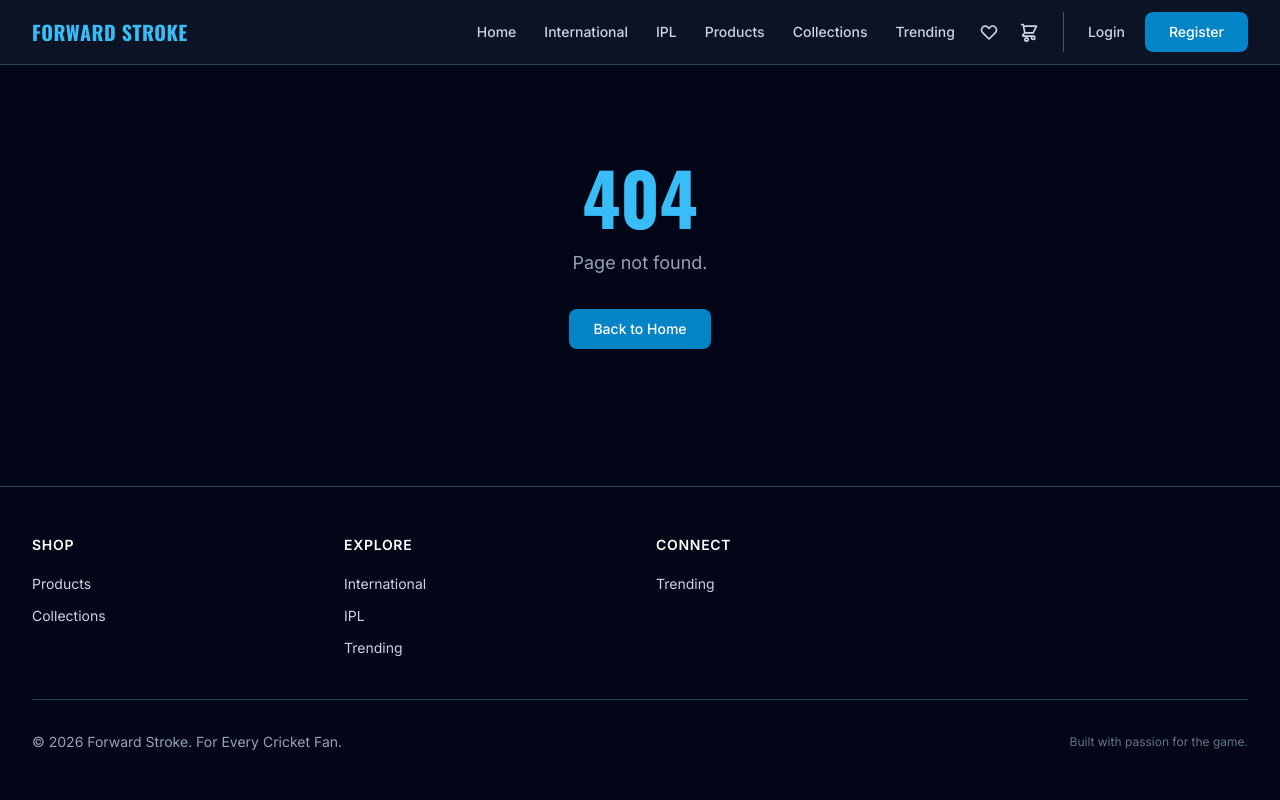
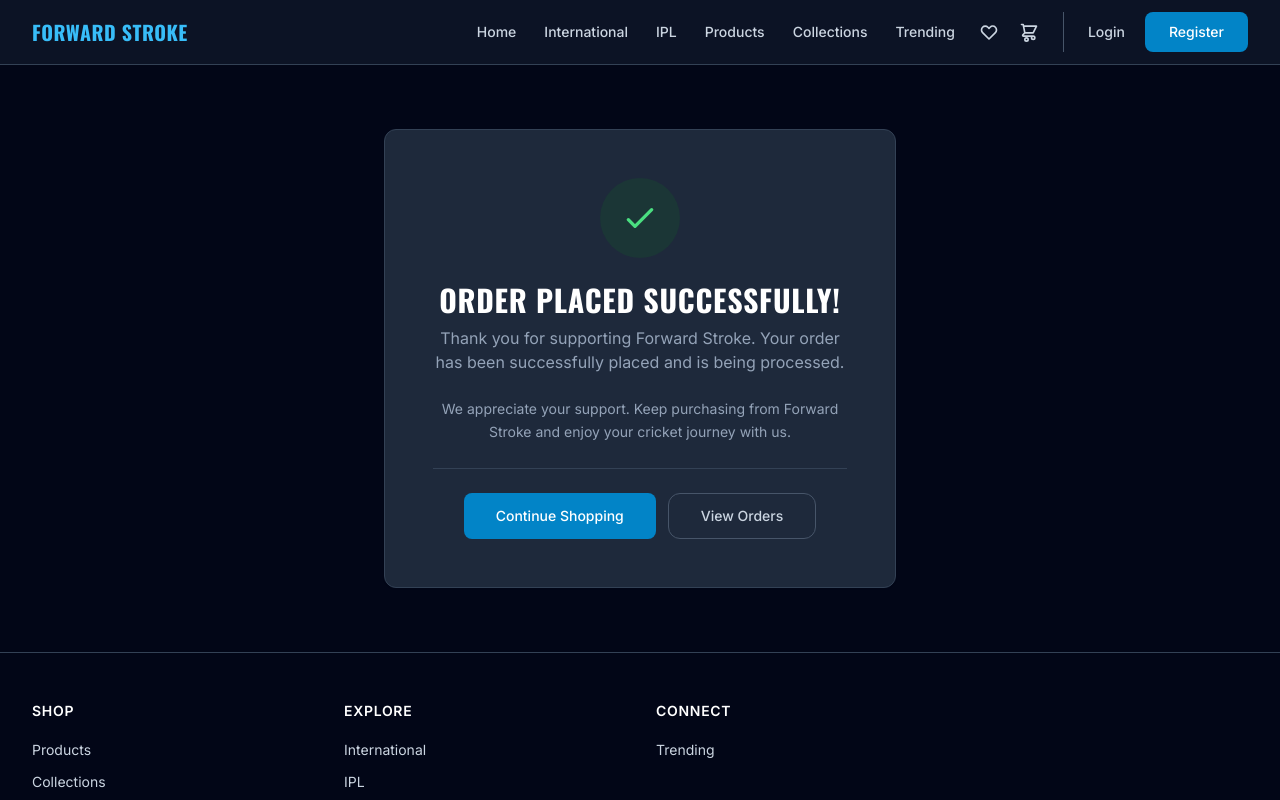
Before and after one commit to iamsujithsingh-06/forward-stroke, a React (Vite) app in the folder frontend/: page /order-success in a window 1280 px wide. Shown: the top 800 px of the page. Built offline with nearby package versions, Linux system fonts and the light colour scheme.

Commit message:
add order success page

```diff
--- a/frontend/src/pages/Cart.jsx
+++ b/frontend/src/pages/Cart.jsx
@@ -1,9 +1,10 @@
-import { Link } from 'react-router-dom';
+import { Link, useNavigate } from 'react-router-dom';
 import { useCart } from '../hooks/useCart';
 import Loading from '../components/Loading';
 
 export default function Cart() {
   const { items, loading, updateQuantity, removeItem, clearCart, total, itemCount } = useCart();
+  const navigate = useNavigate();
 
   if (loading) return <Loading fullPage text="Loading cart..." />;
 
@@ -131,11 +132,9 @@
 
               <button
   className="btn-primary w-full py-3 text-base"
-  onClick={() => {
-    alert(
-      "🎉 Your order has been successfully placed with Forward Stroke!\n\nThank you for your support ❤️\nKeep purchasing from our site and enjoy your cricket journey with us! 🏏"
-    );
-    clearCart();
+  onClick={async () => {
+    await clearCart();
+    navigate('/order-success');
   }}
 >
   Place Order
--- /dev/null
+++ b/frontend/src/pages/OrderSuccess.jsx
@@ -0,0 +1,39 @@
+import { Link } from 'react-router-dom';
+
+export default function OrderSuccess() {
+  return (
+    <section className="max-w-7xl mx-auto px-4 sm:px-6 lg:px-8 py-12 md:py-16">
+      <div className="max-w-lg mx-auto">
+        <div className="card p-8 md:p-12 text-center space-y-6">
+          <div className="w-20 h-20 mx-auto rounded-full bg-green-100 dark:bg-green-900/30 flex items-center justify-center">
+            <svg className="w-10 h-10 text-green-600 dark:text-green-400" fill="none" viewBox="0 0 24 24" stroke="currentColor" strokeWidth={2}>
+              <path strokeLinecap="round" strokeLinejoin="round" d="M5 13l4 4L19 7" />
+            </svg>
+          </div>
+
+          <div className="space-y-2">
+            <h1 className="section-heading">Order Placed Successfully!</h1>
+            <p className="section-subheading">
+              Thank you for supporting Forward Stroke. Your order has been successfully placed and is being processed.
+            </p>
+          </div>
+
+          <p className="text-sm text-surface-500 dark:text-surface-400 leading-relaxed">
+            We appreciate your support. Keep purchasing from Forward Stroke and enjoy your cricket journey with us.
+          </p>
+
+          <hr className="border-surface-200 dark:border-surface-700" />
+
+          <div className="flex flex-col sm:flex-row gap-3 justify-center">
+            <Link to="/products" className="btn-primary px-8 py-3 text-center">
+              Continue Shopping
+            </Link>
+            <Link to="/orders" className="btn-ghost px-8 py-3 text-center border border-surface-300 dark:border-surface-600 rounded-xl hover:bg-surface-100 dark:hover:bg-surface-800 transition-colors">
+              View Orders
+            </Link>
+          </div>
+        </div>
+      </div>
+    </section>
+  );
+}
--- a/frontend/src/routes/AppRoutes.jsx
+++ b/frontend/src/routes/AppRoutes.jsx
@@ -24,6 +24,7 @@
 const Profile = lazy(() => import('../pages/Profile'));
 const Wishlist = lazy(() => import('../pages/Wishlist'));
 const Cart = lazy(() => import('../pages/Cart'));
+const OrderSuccess = lazy(() => import('../pages/OrderSuccess'));
 const AdminDashboard = lazy(() => import('../pages/admin/AdminDashboard'));
 const AdminProducts = lazy(() => import('../pages/admin/AdminProducts'));
 const AdminUsers = lazy(() => import('../pages/admin/AdminUsers'));
@@ -52,6 +53,7 @@
         <Route path="/profile" element={<ProtectedRoute><L><Profile /></L></ProtectedRoute>} />
         <Route path="/wishlist" element={<ProtectedRoute><L><Wishlist /></L></ProtectedRoute>} />
         <Route path="/cart" element={<ProtectedRoute><L><Cart /></L></ProtectedRoute>} />
+        <Route path="/order-success" element={<L><OrderSuccess /></L>} />
         <Route path="*" element={<L><NotFound /></L>} />
       </Route>
 
```
